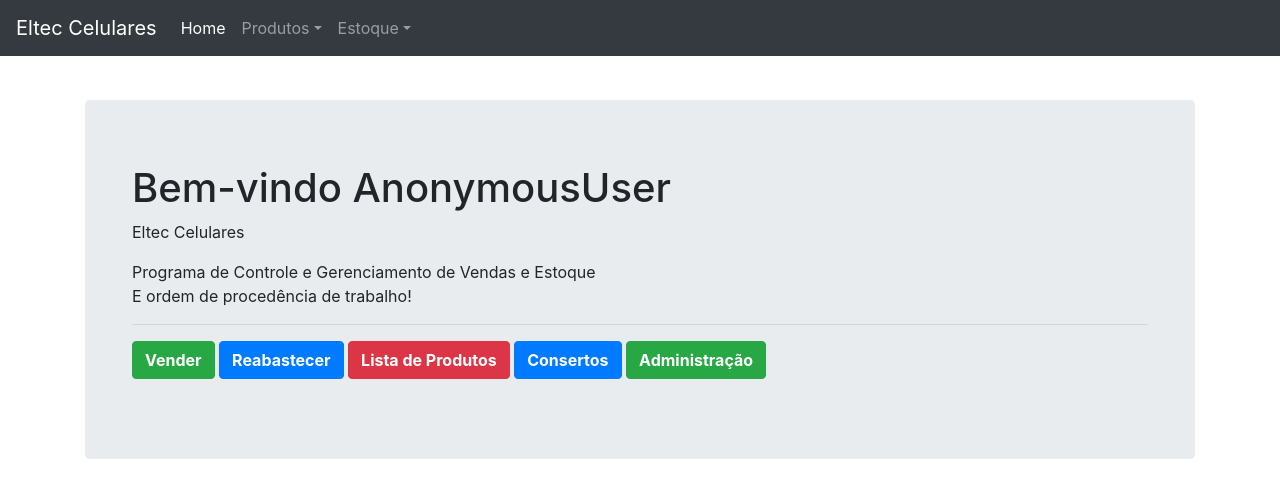
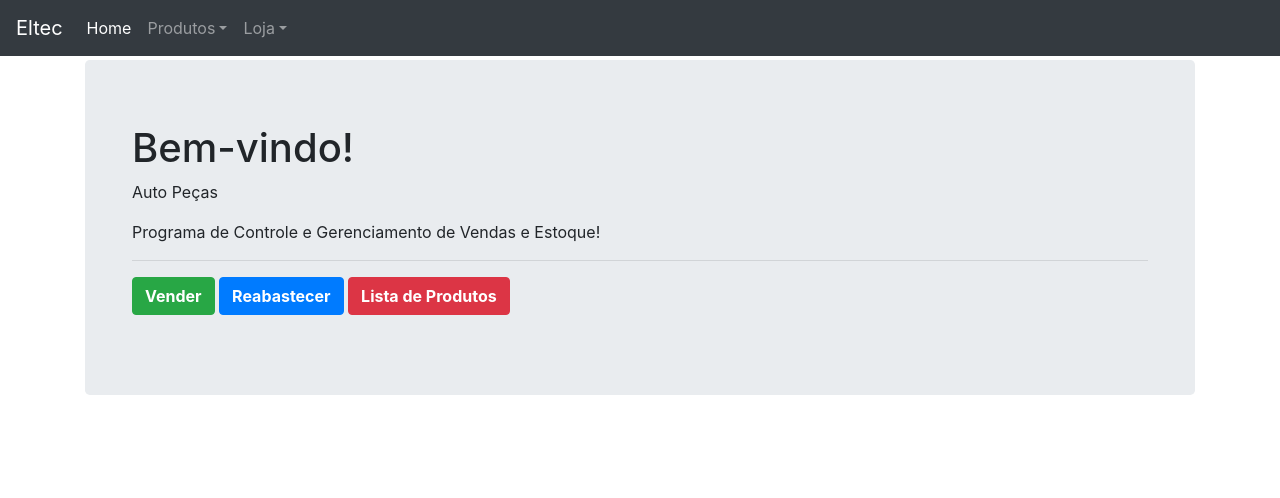
Before and after one commit to spinho010/Bartolaa2, a Django app: template projeto/core/templates/index.html in a window 1280 px wide. Shown: the top 498 px of the page. Run offline with Django 3.2, Linux system fonts and the light colour scheme; the template is opened without the code that fills it, so the values that code supplies are empty; some libraries are stand-ins or nearby versions.

Commit message:
Revert "...."
This reverts commit 1fd3dd081ca67542261f51fa75bba2dc6aadb055.

```diff
--- a/projeto/core/templates/base.html
+++ b/projeto/core/templates/base.html
@@ -7,7 +7,7 @@
     <meta charset="utf-8">
     <meta name="viewport" content="width=device-width, initial-scale=1, shrink-to-fit=no">
     <link rel="shortcut icon" href="https://www.djangoproject.com/favicon.ico">
-    <title>Eltec Celulares</title>
+    <title>GSS Moto Peças</title>
 
     <!-- Bootstrap CSS -->
     <link rel="stylesheet" href="https://maxcdn.bootstrapcdn.com/bootstrap/4.0.0/css/bootstrap.min.css" integrity="sha384-Gn5384xqQ1aoWXA+058RXPxPg6fy4IWvTNh0E263XmFcJlSAwiGgFAW/dAiS6JXm" crossorigin="anonymous">
@@ -23,11 +23,6 @@
 
   </head>
   <body>
-    <style>
-      body{
-        margin-top: 100px;
-      }
-    </style>
     {% include "includes/nav.html" %}
 
     <div class="container">
--- a/projeto/core/templates/includes/nav.html
+++ b/projeto/core/templates/includes/nav.html
@@ -1,7 +1,7 @@
 <!-- https://github.com/JTruax/bootstrap-starter-template/blob/master/template/start.html -->
 
 <nav class="navbar navbar-expand-md navbar-dark bg-dark fixed-top">
-    <a class="navbar-brand" href="/">Eltec Celulares</a>
+    <a class="navbar-brand" href="/">Eltec</a>
     <button class="navbar-toggler" type="button" data-toggle="collapse" data-target="#navbarsExampleDefault" aria-controls="navbarsExampleDefault" aria-expanded="false" aria-label="Toggle navigation">
         <span class="navbar-toggler-icon"></span>
     </button>
@@ -23,7 +23,7 @@
                 </div>
             </li>
             <li class="nav-item dropdown">
-                <a class="nav-link dropdown-toggle" href="#" id="dropdown02" data-toggle="dropdown" aria-haspopup="true" aria-expanded="false">Estoque</a>
+                <a class="nav-link dropdown-toggle" href="#" id="dropdown02" data-toggle="dropdown" aria-haspopup="true" aria-expanded="false">Loja</a>
                 <div class="dropdown-menu" aria-labelledby="dropdown02">
                     <a class="dropdown-item" href="{% url 'estoque:estoque_entrada_list' %}">Reabastecer</a> <!-- {% url 'estoque:estoque_entrada_list' %} -->
                     <a class="dropdown-item" href="{% url 'estoque:estoque_saida_list' %}">Vender</a> <!-- {% url 'estoque:estoque_saida_list' %} -->
--- a/projeto/core/templates/index.html
+++ b/projeto/core/templates/index.html
@@ -4,11 +4,10 @@
 
 <div class="jumbotron">
   <div class="container">
-    <h1>Bem-vindo {{ user }}</h1>
-    <p>Eltec Celulares</p>
+    <h1>Bem-vindo!</h1>
+    <p>Auto Peças</p>
     <p>
-      Programa de Controle e Gerenciamento de Vendas e Estoque <br>
-      E ordem de procedência de trabalho! <br> <hr>
+      Programa de Controle e Gerenciamento de Vendas e Estoque! <br> <hr>
       <a href="{% url 'estoque:estoque_saida_list' %}">
         <button type="button" class="btn btn-success"><strong>Vender</strong></button>
       </a>
@@ -18,12 +17,6 @@
       <a href="{% url 'produto:produto_list' %}">
         <button type="button" class="btn btn-danger"><strong>Lista de Produtos</strong></button>
       </a>
-      <a href="#">
-        <button type="button" class="btn btn-primary"><strong>Consertos</strong></button>
-      </a>
-      <a href="/admin">
-        <button type="button" class="btn btn-success"><strong>Administração</strong></button>
-      </a>
     </p>
   </div>
 </div>
--- a/projeto/estoque/templates/estoque_list.html
+++ b/projeto/estoque/templates/estoque_list.html
@@ -1,9 +1,7 @@
 {% extends "base.html" %}
 
 {% block content %}
-<style>
 
-</style>
 <h2>Estoque {{ titulo }}
   <span class="pull-right">
     <a href="{% url url_add %}">
--- a/projeto/settings.py
+++ b/projeto/settings.py
@@ -122,7 +122,7 @@ AUTH_PASSWORD_VALIDATORS = [
 
 LANGUAGE_CODE = 'pt-br'
 
-TIME_ZONE = 'America/Bahia'
+TIME_ZONE = 'America/Sao_Paulo'
 
 USE_I18N = True
 
```
